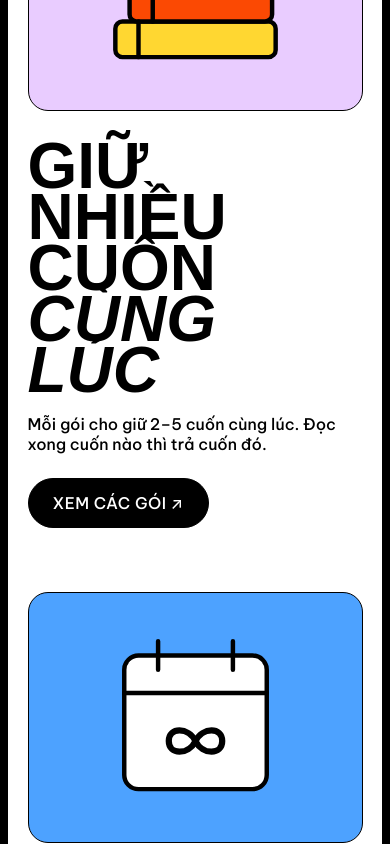
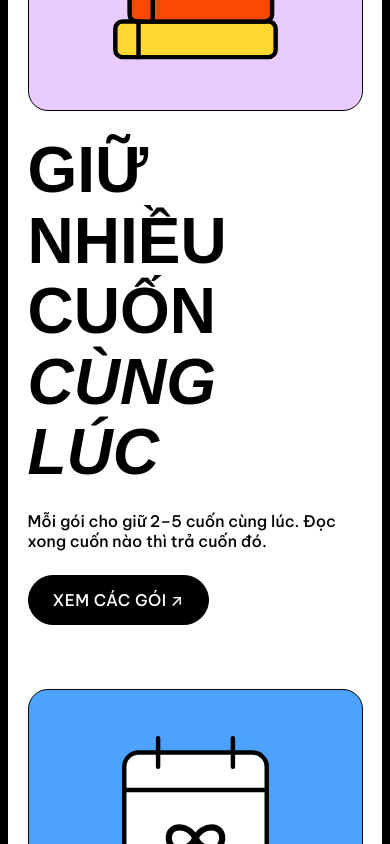
Before and after one commit to trantuan1324/open-boox, a Next.js app in the folder apps/web/: page / in a window 390 px wide. Shown: the part 2640-3484 px from the top of the page. Built offline with nearby package versions, Linux system fonts and the light colour scheme; no server answers; a web font is replaced by a local one.

Commit message:
fix(web): looser display leading for Vietnamese marks and room under the showcase phone

```diff
--- a/apps/web/app/landing.css
+++ b/apps/web/app/landing.css
@@ -75,9 +75,9 @@ body:has(.obx-home) {
   font-family: var(--font-display);
   font-weight: 800;
   text-transform: uppercase;
-  line-height: 0.8;
-  margin-bottom: -0.1em;
-  padding-top: 0.08em;
+  line-height: 1.1;
+  margin-bottom: 0;
+  padding-top: 0;
   font-size: 160px;
 }
 
@@ -469,6 +469,12 @@ body:has(.obx-home) {
 
 .obx-phone-wrap {
   width: min(340px, 78vw);
+}
+
+@media (min-width: 768px) {
+  .obx-phone-wrap {
+    margin-bottom: 144px;
+  }
 }
 
 .obx-phone {
```
